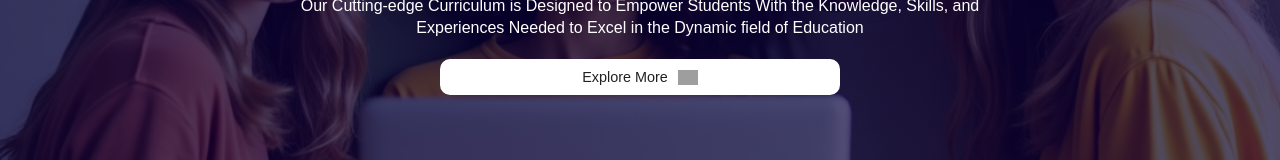
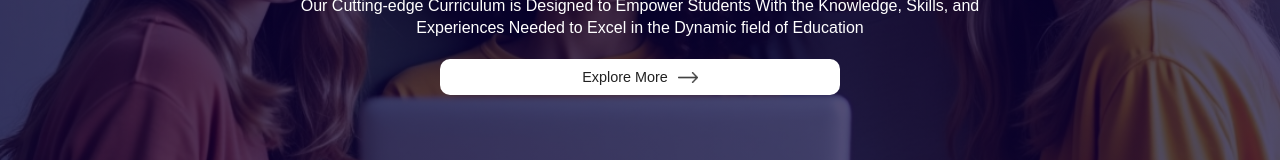
Before and after one commit to HabibShehu007/Educity-React, a React (Vite) app: page / in a window 1280 px wide. Shown: the part 429-589 px from the top of the page. Built offline with nearby package versions, Linux system fonts and the light colour scheme; grey boxes are pictures that could not be loaded.

Commit message:
Fixed Arrow icon Path

```diff
--- a/src/components/Hero/Hero.jsx
+++ b/src/components/Hero/Hero.jsx
@@ -57,7 +57,7 @@ const Hero = () => {
           whileHover={{ scale: 1.05 }}
           whileTap={{ scale: 0.95 }}
         >
-          Explore More <img src="/Educity-React/assets/dark-arrow.png" alt="Arrow icon" />
+          Explore More <img src="/assets/dark-arrow.png" alt="Arrow icon" />
         </motion.button>
       </motion.div>
     </div>
```
